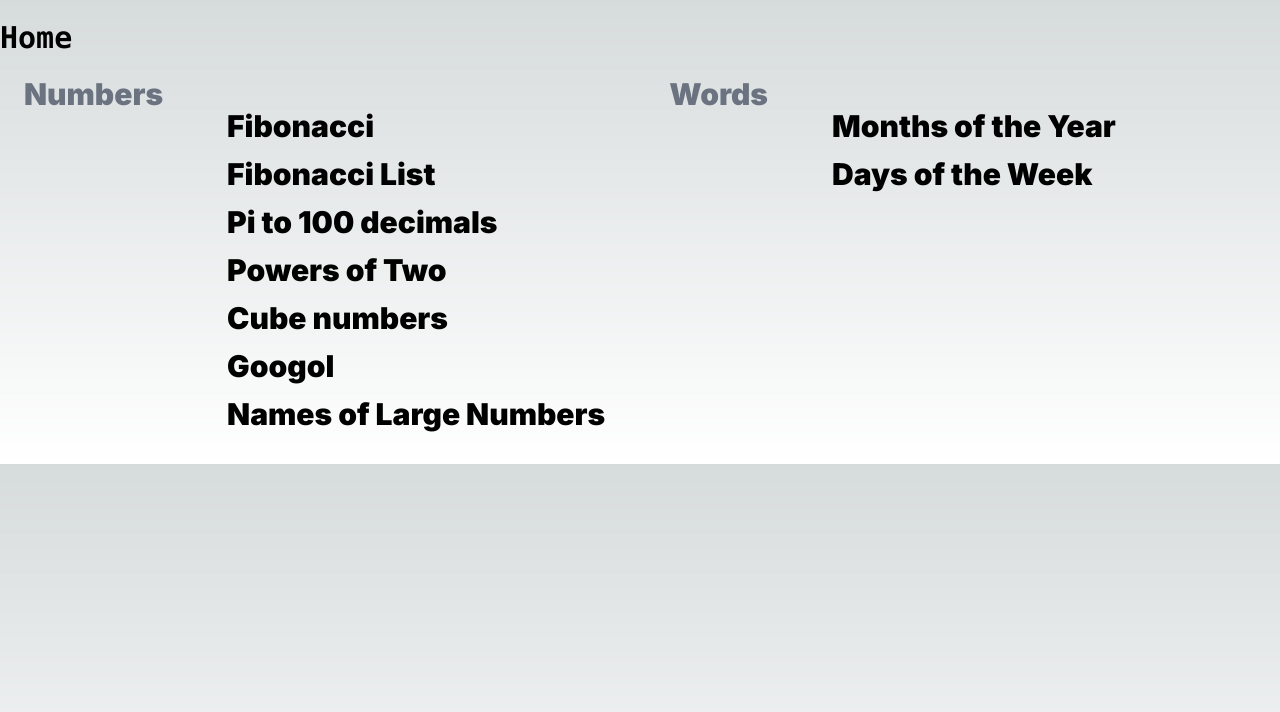
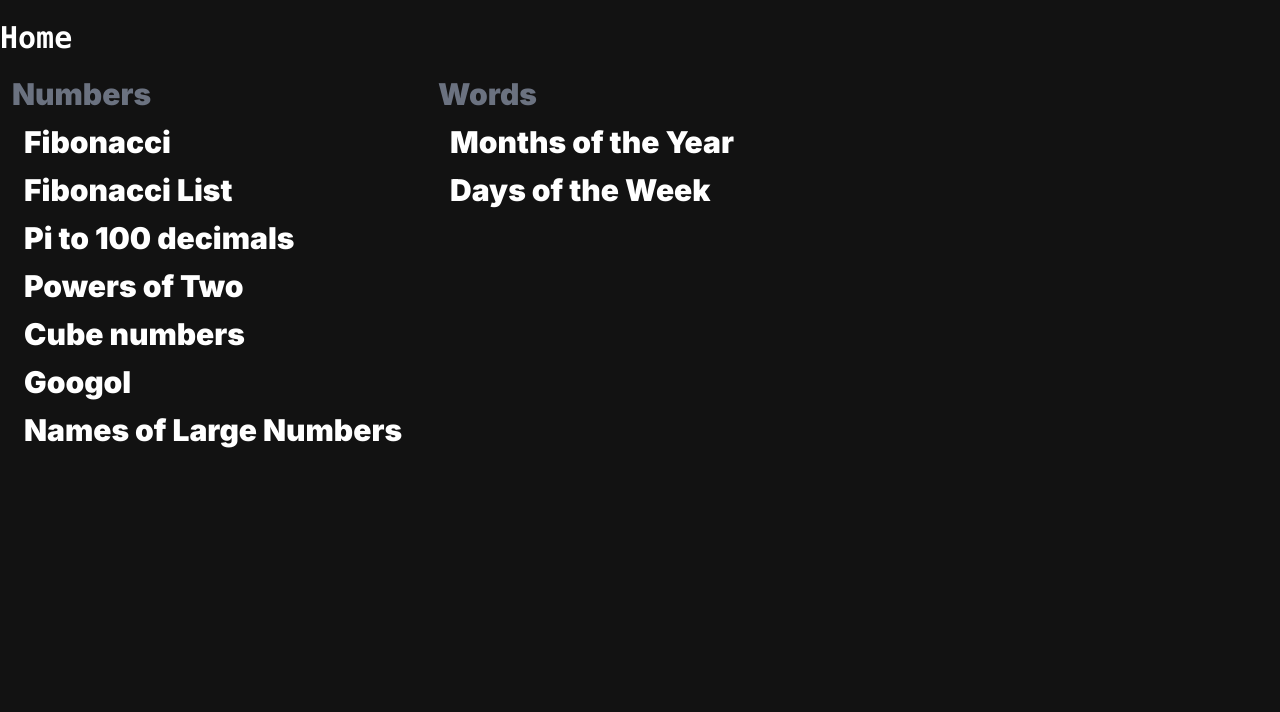
Before and after one commit to hadmacker/numbrella, a Next.js app: page / in a window 1280 px wide. Shown: the top 712 px of the page. Built offline with nearby package versions, Linux system fonts and the light colour scheme.

Commit message:
dark mode activated. main page less wrapping

```diff
--- a/app/globals.css
+++ b/app/globals.css
@@ -2,26 +2,18 @@
 @tailwind components;
 @tailwind utilities;
 
-:root {
-  --foreground-rgb: 0, 0, 0;
-  --background-start-rgb: 214, 219, 220;
-  --background-end-rgb: 255, 255, 255;
-}
-
+/* If the user prefers dark mode,
+we of course apply color-scheme: dark, as usual */
 @media (prefers-color-scheme: dark) {
-  :root {
-    --foreground-rgb: 255, 255, 255;
-    --background-start-rgb: 0, 0, 0;
-    --background-end-rgb: 0, 0, 0;
+  html {
+    color-scheme: dark;
   }
 }
 
-body {
-  color: rgb(var(--foreground-rgb));
-  background: linear-gradient(
-      to bottom,
-      transparent,
-      rgb(var(--background-end-rgb))
-    )
-    rgb(var(--background-start-rgb));
+/* If the user prefers light mode,
+we still enforce color-scheme: dark, despite the user preference */
+@media (prefers-color-scheme: light) {
+  html {
+    color-scheme: dark;
+  }
 }
--- a/app/numbers/cubes/page.tsx
+++ b/app/numbers/cubes/page.tsx
@@ -100,7 +100,7 @@ function Formula(value1: number, base: number, product: number, bw: boolean) {
 
   return (
     <>
-      <p className="text-center m-5 tracking-wide font-mono font-black">
+      <p className="text-center m-5 tracking-wide font-mono font-black align-top">
         <span className="normal-nums text-5xl">{formatted(base, bw)}</span>
         <span className="ordinal text-l align-top">{formatted(3, bw)}</span>
         <span className="text-5xl text-black-600/100 mx-8">=</span>
--- a/app/page.tsx
+++ b/app/page.tsx
@@ -3,24 +3,24 @@ import React from 'react';
 export default function Home() {
   return (
       <main className="flex">
-        <div key="n1"><span className="mx-5 p-1 text-3xl font-black text-gray-500">Numbers</span></div>
-        <div key="n1.1" className='px-1'>
-          <div key="n1.1.2" className='my-8'>
-            <div key="n1.1.2.1" className='mx 3 my-3'><a href="numbers/fib"><span className="mx-5 p-4 text-3xl font-black">Fibonacci</span></a></div>
-            <div key="n1.1.2.2" className='mx 3 my-3'><a href="numbers/fib-all?first=75"><span className="mx-5 p-4 text-3xl font-black">Fibonacci List</span></a></div>
-            <div key="n1.1.2.3" className='mx 3 my-3'><a href="numbers/pi"><span className="mx-5 p-4 text-3xl font-black">Pi to 100 decimals</span></a></div>
-            <div key="n1.1.2.4" className='mx 3 my-3'><a href="numbers/powersoftwo"><span className="mx-5 p-4 text-3xl font-black">Powers of Two</span></a></div>
-            <div key="n1.1.2.5" className='mx 3 my-3'><a href="numbers/cubes"><span className="mx-5 p-4 text-3xl font-black">Cube numbers</span></a></div>
-            <div key="n1.1.2.6" className='mx 3 my-3'><a href="numbers/googol"><span className="mx-5 p-4 text-3xl font-black">Googol</span></a></div>
-            <div key="n1.1.2.7" className='mx 3 my-3'><a href="numbers/shortscale"><span className="mx-5 p-4 text-3xl font-black">Names of Large Numbers</span></a></div>
-          </div>
+        <div key="n1">
+          <span className="mx-2 p-1 text-3xl font-black text-gray-500">Numbers</span>
+          <ul key="n1.1" className='block'>
+            <li key="n1.1.2.1" className='mx 3 my-3'><a href="numbers/fib"><span className="mx-2 p-4 text-3xl font-black">Fibonacci</span></a></li>
+            <li key="n1.1.2.2" className='mx 3 my-3'><a href="numbers/fib-all?first=75"><span className="mx-2 p-4 text-3xl font-black">Fibonacci List</span></a></li>
+            <li key="n1.1.2.3" className='mx 3 my-3'><a href="numbers/pi"><span className="mx-2 p-4 text-3xl font-black">Pi to 100 decimals</span></a></li>
+            <li key="n1.1.2.4" className='mx 3 my-3'><a href="numbers/powersoftwo"><span className="mx-2 p-4 text-3xl font-black">Powers of Two</span></a></li>
+            <li key="n1.1.2.5" className='mx 3 my-3'><a href="numbers/cubes"><span className="mx-2 p-4 text-3xl font-black">Cube numbers</span></a></li>
+            <li key="n1.1.2.6" className='mx 3 my-3'><a href="numbers/googol"><span className="mx-2 p-4 text-3xl font-black">Googol</span></a></li>
+            <li key="n1.1.2.7" className='mx 3 my-3'><a href="numbers/shortscale"><span className="mx-2 p-4 text-3xl font-black">Names of Large Numbers</span></a></li>
+          </ul>
         </div>
-        <div key="w1"><span className="mx-5 p-1 text-3xl font-black text-gray-500">Words</span></div>
-        <div key="w1.1" className='px-1'>
-          <div key="w1.1.2" className='my-8'>
-            <div key="w1.1.2.1" className='mx 3 my-3'><a href="words/months"><span className="mx-5 p-4 text-3xl font-black">Months of the Year</span></a></div>
-            <div key="w1.1.2.2" className='mx 3 my-3'><a href="words/days"><span className="mx-5 p-4 text-3xl font-black">Days of the Week</span></a></div>
-          </div>
+        <div key="w1">
+          <span className="mx-2 p-1 text-3xl font-black text-gray-500">Words</span>
+          <ul key="w1.1" className='block'>
+            <li key="w1.1.2.1" className='mx 3 my-3'><a href="words/months"><span className="mx-2 p-4 text-3xl font-black">Months of the Year</span></a></li>
+            <li key="w1.1.2.2" className='mx 3 my-3'><a href="words/days"><span className="mx-2 p-4 text-3xl font-black">Days of the Week</span></a></li>
+          </ul>
         </div>
       </main>
   );
```
